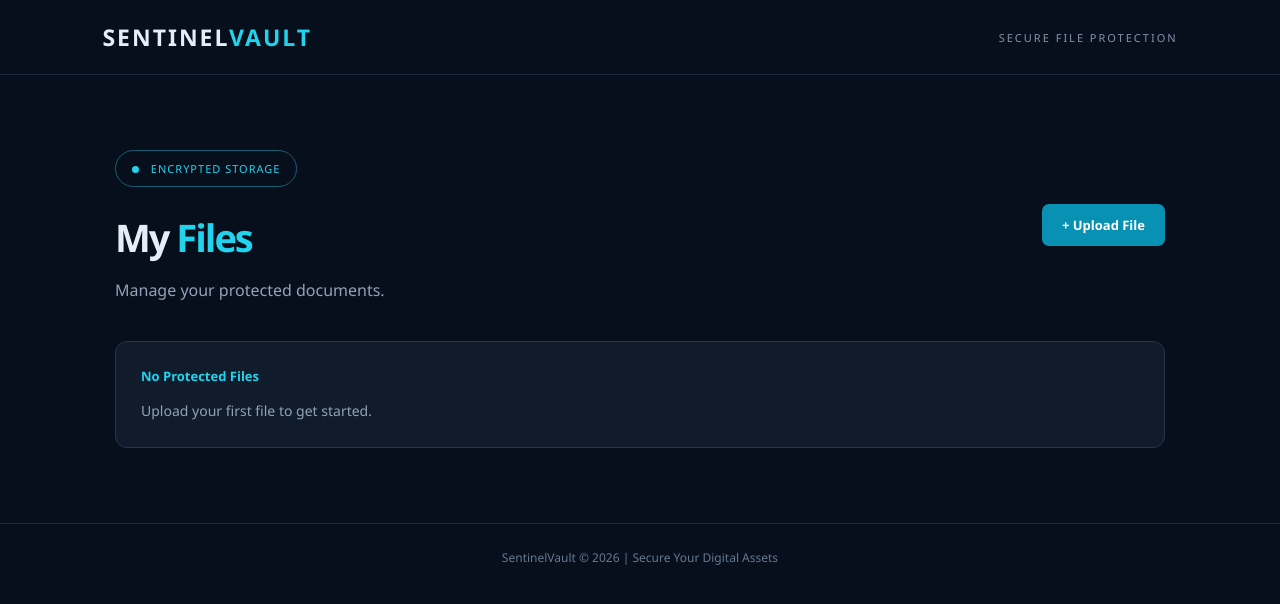
After one commit to vipranshtd/SentinelVault, a Flask app: page /files in a window 1280 px wide. The commit adds this page. Shown: the top 604 px of the page. Run offline with Flask 3, Linux system fonts and the light colour scheme; the visitor is signed in with stand-in values (Sample User, id 1); data that the repository does not hold is empty; some libraries are stand-ins or nearby versions.

Commit message:
Implement secure file management and encryption

```diff
--- a/app.py
+++ b/app.py
@@ -13,6 +13,7 @@ from database.db_manager import get_db
 from core.user import User
 from routes.auth_routes import auth
 
+from routes.file_routes import files
 
 app = Flask(__name__)
 app.config.from_object(Config)
@@ -69,6 +70,7 @@ init_db_app(app)
 
 # Register authentication routes
 app.register_blueprint(auth)
+app.register_blueprint(files)
 
 # Apply login rate limiting
 app.view_functions["auth.login"] = limiter.limit("10 per minute")(
--- /dev/null
+++ b/routes/file_routes.py
@@ -0,0 +1,130 @@
+
+import io
+
+from flask import (
+    Blueprint, render_template, request,
+    redirect, url_for, flash, send_file,
+    abort, current_app
+)
+
+from flask_login import login_required, current_user
+
+from database.db_manager import get_db
+from services.file_service import (
+    upload_file,
+    download_file,
+    delete_file
+)
+from services.audit_service import log_event
+
+files = Blueprint("files", __name__)
+
+@files.route("/files")
+@login_required
+def file_list():
+    db = get_db()
+
+    user_files = db.execute(
+        """
+        SELECT file_id, display_filename,
+               encrypted_size, original_size,
+               encryption_algorithm, created_at
+        FROM files
+        WHERE owner_id = ?
+        ORDER BY created_at DESC
+        """,
+        (int(current_user.id),)
+    ).fetchall()
+
+    return render_template("files.html", files=user_files)
+
+@files.route("/files/upload", methods=["GET", "POST"])
+@login_required
+def upload():
+    if request.method == "POST":
+        uploaded_file = request.files.get("file")
+
+        if not uploaded_file or not uploaded_file.filename:
+            flash("Please select a file.", "error")
+            return redirect(url_for("files.upload"))
+
+        try:
+            file_id = upload_file(
+                uploaded_file,
+                int(current_user.id)
+            )
+
+            flash(
+                f"File encrypted successfully. ID: {file_id}",
+                "success"
+            )
+
+            return redirect(url_for("files.file_list"))
+
+        except ValueError as error:
+            flash(str(error), "error")
+
+        except Exception:
+            current_app.logger.exception("File upload failed")
+            flash("File upload failed. Please try again.", "error")
+
+    return render_template("upload.html")
+
+@files.route("/files/download/<int:file_id>")
+@login_required
+def download(file_id):
+    try:
+        result = download_file(file_id, int(current_user.id))
+
+        if result is None:
+            log_event(
+                "UNAUTHORIZED_FILE_ACCESS",
+                "DENIED",
+                int(current_user.id),
+                details="Attempted access to unavailable file"
+            )
+            abort(404)
+
+        filename, decrypted_data = result
+
+        return send_file(
+            io.BytesIO(decrypted_data),
+            as_attachment=True,
+            download_name=filename,
+            mimetype="application/octet-stream"
+        )
+
+    except FileNotFoundError:
+        flash("Encrypted file is missing.", "error")
+        return redirect(url_for("files.file_list"))
+
+    except Exception:
+        current_app.logger.exception("File decryption failed")
+        flash("Decryption failed. File may be corrupted.", "error")
+        return redirect(url_for("files.file_list"))
+
+@files.route("/files/delete/<int:file_id>", methods=["POST"])
+@login_required
+def remove(file_id):
+    try:
+        deleted = delete_file(file_id, int(current_user.id))
+
+        if not deleted:
+            log_event(
+                "UNAUTHORIZED_FILE_DELETE",
+                "DENIED",
+                int(current_user.id),
+                details="Attempted deletion of unavailable file"
+            )
+            return "File not found", 404
+
+        flash("File deleted successfully.", "success")
+
+    except FileNotFoundError:
+        flash("Encrypted file is missing.", "error")
+
+    except Exception:
+        current_app.logger.exception("File deletion failed")
+        flash("Unable to delete file.", "error")
+
+    return redirect(url_for("files.file_list"))
--- a/static/css/style.css
+++ b/static/css/style.css
@@ -270,3 +270,87 @@ footer {
     border-radius: 7px;
     cursor: pointer;
 }
+
+
+.upload-button,
+.download-button {
+    display: inline-block;
+    padding: 12px 20px;
+    background: #0891b2;
+    color: white;
+    border-radius: 7px;
+    text-decoration: none;
+    font-size: 13px;
+    font-weight: bold;
+}
+
+.upload-button:hover,
+.download-button:hover {
+    background: #0e7490;
+}
+
+.file-list {
+    margin-top: 40px;
+    display: grid;
+    gap: 18px;
+}
+
+.file-card {
+    background: #101c2c;
+    border: 1px solid #24364c;
+    border-radius: 12px;
+    padding: 25px;
+    display: flex;
+    justify-content: space-between;
+    align-items: center;
+    gap: 20px;
+}
+
+.file-card h3 {
+    margin-bottom: 12px;
+    overflow-wrap: anywhere;
+}
+
+.file-card p {
+    color: #91a3b9;
+    font-size: 13px;
+    margin: 7px 0;
+}
+
+.encrypted-label {
+    display: inline-block;
+    margin-top: 12px;
+    padding: 6px 10px;
+    border-radius: 5px;
+    background: #123b2c;
+    color: #86efac;
+    font-size: 10px;
+    letter-spacing: 1px;
+}
+
+.file-actions {
+    display: flex;
+    align-items: center;
+    gap: 12px;
+    flex-wrap: wrap;
+}
+
+.delete-button {
+    padding: 12px 18px;
+    background: #7f1d1d;
+    border: none;
+    color: white;
+    border-radius: 7px;
+    cursor: pointer;
+}
+
+@media (max-width: 700px) {
+    .file-card {
+        flex-direction: column;
+        align-items: flex-start;
+    }
+
+    .dashboard-heading {
+        flex-wrap: wrap;
+    }
+}
--- /dev/null
+++ b/templates/files.html
@@ -0,0 +1,76 @@
+
+{% extends "base.html" %}
+
+{% block title %}My Files | SentinelVault{% endblock %}
+
+{% block content %}
+
+<div class="dashboard-container">
+
+    <div class="dashboard-heading">
+        <div>
+            <div class="status">
+                <span class="status-dot"></span>
+                ENCRYPTED STORAGE
+            </div>
+
+            <h1>My <span>Files</span></h1>
+            <p>Manage your protected documents.</p>
+        </div>
+
+        <a href="{{ url_for('files.upload') }}" class="upload-button">
+            + Upload File
+        </a>
+    </div>
+
+    {% with messages = get_flashed_messages(with_categories=true) %}
+        {% for category, message in messages %}
+            <div class="message {{ category }}">{{ message }}</div>
+        {% endfor %}
+    {% endwith %}
+
+    <div class="file-list">
+
+        {% if files %}
+            {% for file in files %}
+                <div class="file-card">
+                    <div>
+                        <h3>{{ file.display_filename }}</h3>
+                        <p>Original size: {{ "%.2f"|format(file.original_size / 1024) }} KB</p>
+                        <p>Encrypted size: {{ "%.2f"|format(file.encrypted_size / 1024) }} KB</p>
+                        <p>Algorithm: {{ file.encryption_algorithm }}</p>
+                        <p>Uploaded: {{ file.created_at }}</p>
+                        <span class="encrypted-label">ENCRYPTED</span>
+                    </div>
+
+                    <div class="file-actions">
+                        <a class="download-button"
+                           href="{{ url_for('files.download', file_id=file.file_id) }}">
+                            Download & Decrypt
+                        </a>
+
+                        <form method="POST"
+                              action="{{ url_for('files.remove', file_id=file.file_id) }}"
+                              onsubmit="return confirm('Delete this protected file?');">
+
+                            <input type="hidden" name="csrf_token"
+                                   value="{{ csrf_token() }}">
+
+                            <button class="delete-button" type="submit">
+                                Delete
+                            </button>
+                        </form>
+                    </div>
+                </div>
+            {% endfor %}
+        {% else %}
+            <div class="feature-card">
+                <h3>No Protected Files</h3>
+                <p>Upload your first file to get started.</p>
+            </div>
+        {% endif %}
+
+    </div>
+</div>
+
+{% endblock %}
```
Also changed, not shown: services/file_service.py (added, +211 -0 lines), templates/dashboard.html (+12 -1 lines), templates/upload.html (added, +53 -0 lines).
